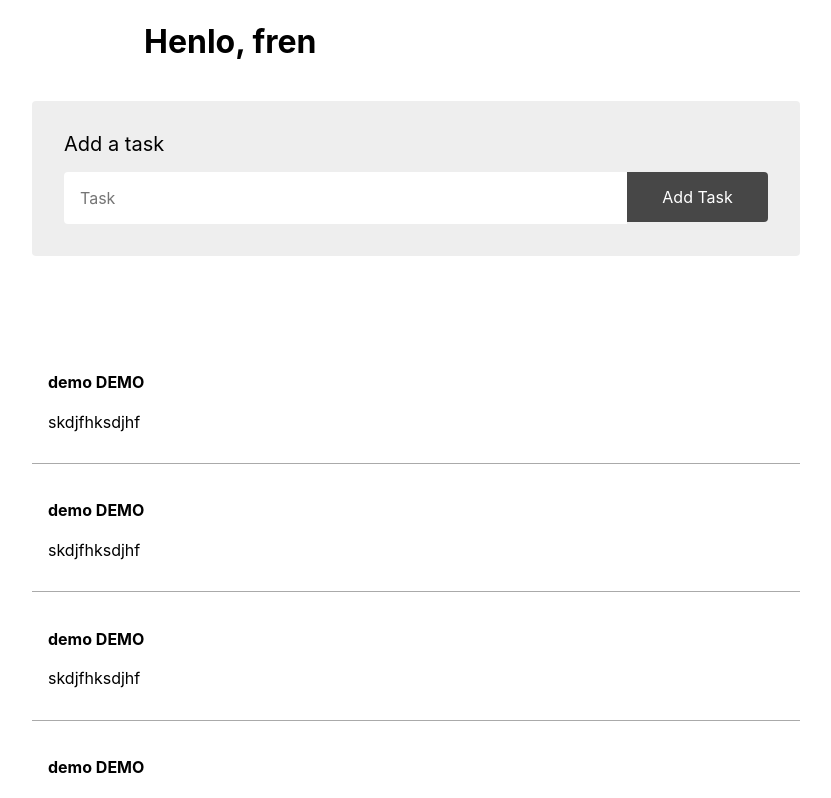
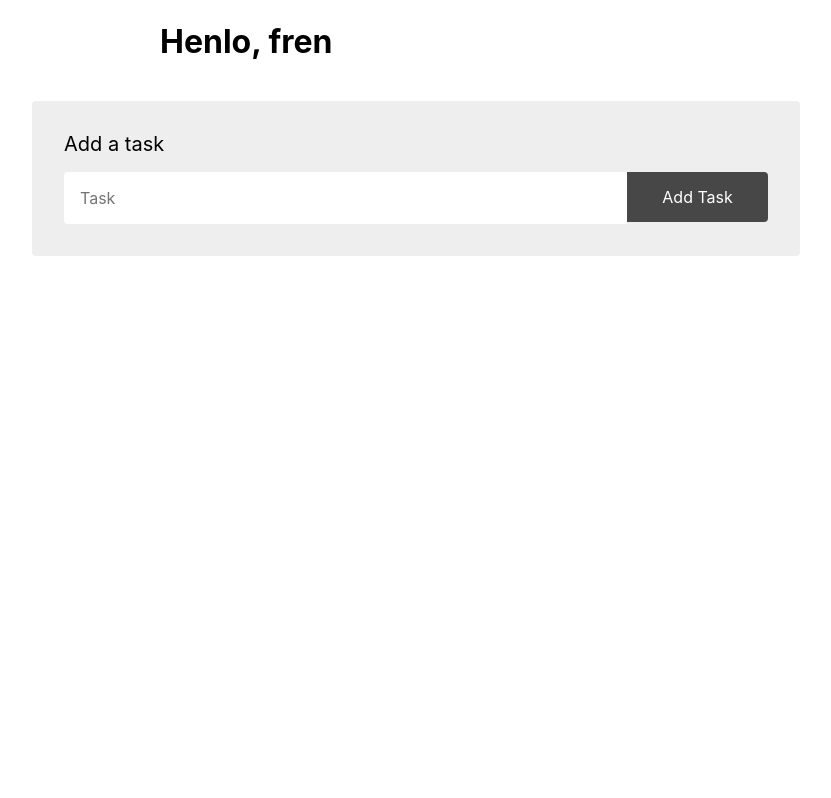
Before and after one commit to hslzr/boring_todo, a React (Create React App) app: page / in a window 1280 px wide. Shown: the top 798 px of the page, without its empty margins (0-831 px from the left). Built offline with nearby package versions, Linux system fonts and the light colour scheme.

Commit message:
Can finally create Todos

```diff
--- a/src/App.js
+++ b/src/App.js
@@ -6,24 +6,22 @@ import TodoList from './TodoList'
 export default class App extends React.Component {
 
   state = {
-    tasks: [
-      {title: "demo DEMO", text: "skdjfhksdjhf"},
-      {title: "demo DEMO", text: "skdjfhksdjhf"},
-      {title: "demo DEMO", text: "skdjfhksdjhf"},
-      {title: "demo DEMO", text: "skdjfhksdjhf"},
-      {title: "demo DEMO", text: "skdjfhksdjhf"},
-      {title: "demo DEMO", text: "skdjfhksdjhf"},
-      {title: "demo DEMO", text: "skdjfhksdjhf"},
-    ]
+    tasks: []
+  }
+
+  addTodo = (todo) => {
+    this.setState(prevState => ({
+      tasks: [...prevState.tasks, {text: todo}]
+    }))
   }
 
   render() {
     return(
       <div className="sans-serif">
-        <header className="db mw8 pa2 ph3 center mt3">
+        <header className="db mw8 pa2 ph4 center mt3">
           <h1 className="ma0">Henlo, fren</h1>
         </header>
-        <TodoForm />
+        <TodoForm onSubmit={this.addTodo} />
         <TodoList tasks={this.state.tasks} />
       </div>
     )
--- a/src/Todo.js
+++ b/src/Todo.js
@@ -1,9 +1,8 @@
-import React, { useState } from 'react'
+import React from 'react'
 
 const Todo = (props) => {
   return (
-    <li className="pa3 bb b--light-silver">
-      <h4>{props.task.title}</h4>
+    <li className="br2 bg-light-gray ph3 pv2 mb2">
       <p>{props.task.text}</p>
     </li>
   )
--- a/src/TodoForm.js
+++ b/src/TodoForm.js
@@ -1,14 +1,30 @@
 import React from 'react'
 
 export default class TodoForm extends React.Component {
+  state = { task: '' }
+
+  handleSubmit = (e) => {
+    e.preventDefault();
+    if(this.state.task === '') { return }
+    this.props.onSubmit(this.state.task)
+    this.setState({task: ''})
+  }
+
   render() {
     return(
-      <div className="pa4-l" >
-        <form className="bg-light-gray mw7 pa4 br2-ns" >
+      <div className="pa4-l pa3" >
+        <form
+          onSubmit={this.handleSubmit}
+          className="bg-light-gray mw7 pa4 br2-ns" >
           <fieldset className="cf bn ma0 pa0">
             <legend className="pa0 f5 f4-ns mb3 black-8" > Add a task </legend>
             <div className="cf">
-              <input type="text" className="f6 f5-l input-reset bn fl black-80 bg-white pa3 lh-solid w-100 w-75-m w-80-l br2-ns br--left-ns" placeholder="Task" />
+              <input
+                type="text"
+                className="f6 f5-l input-reset bn fl black-80 bg-white pa3 lh-solid w-100 w-75-m w-80-l br2-ns br--left-ns"
+                onChange={event => this.setState({ task: event.target.value })}
+                value={this.state.task}
+                placeholder="Task" />
               <input type="submit" value="Add Task" className="f6 f5-l button-reset fl pv3 tc bn bg-animate bg-black-70 hover-bg-black white pointer w-100 w-25-m w-20-l br2-ns br--right-ns" />
             </div>
           </fieldset>
--- a/src/TodoList.js
+++ b/src/TodoList.js
@@ -5,9 +5,9 @@ import Todo from './Todo'
 export default class TodoList extends React.Component {
   render() {
     return(
-      <div className="pa4-l">
+      <div className="pa4-l pa3">
         <ul className="list pl0 ml0 mw7 b--light-silver br2" >
-          {this.props.tasks.map(task => <Todo task={task} /> )}
+          {this.props.tasks.map((task, index) => <Todo task={task} key={index} /> )}
         </ul>
       </div>
     )
```
